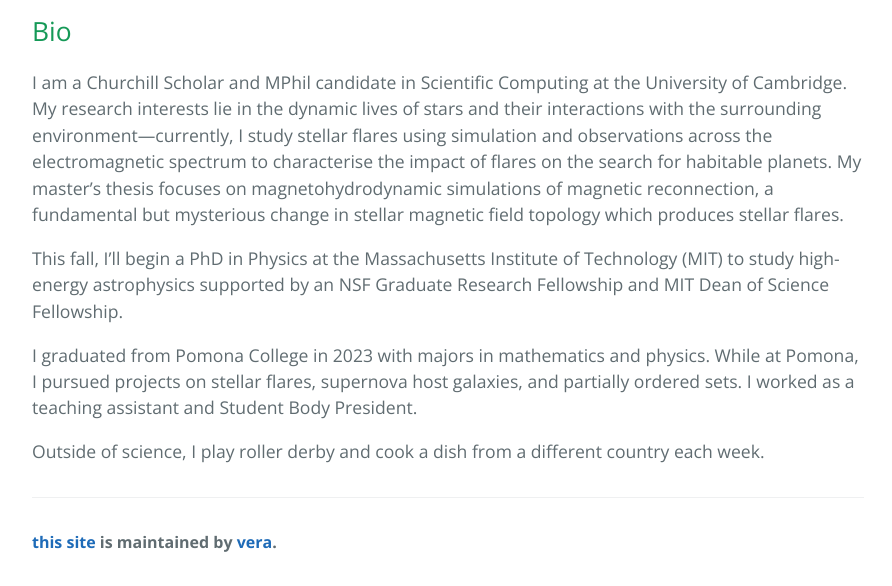
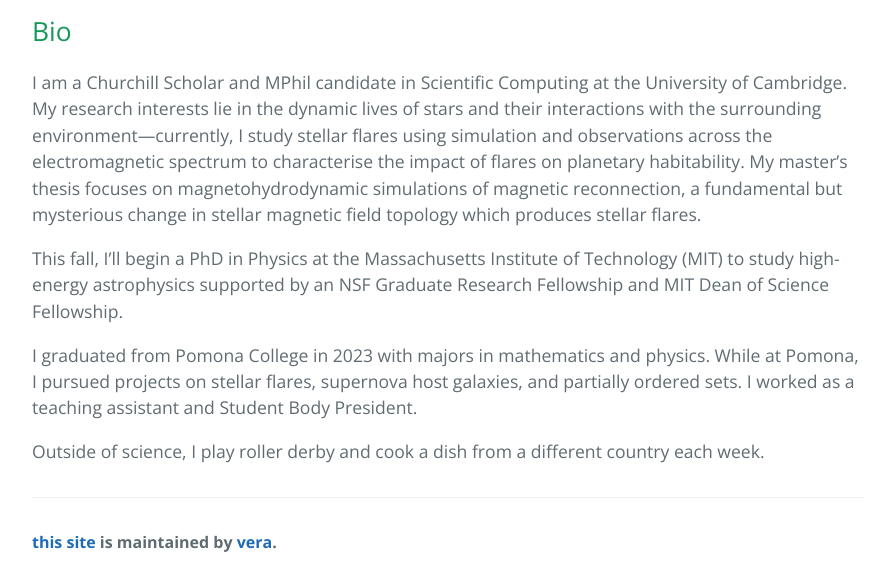
Before and after one commit to veraberger/veraberger.github.io, a Jekyll site: the page built from index.md, in a window 1280 px wide. Shown: the part 682-1268 px from the top of the page, without its empty margins (192-1084 px from the left). Built offline with Jekyll 4.4.1, drawn with Linux system fonts in a browser that asks for light colours.

Commit message:
Update index.md

```diff
--- a/index.md
+++ b/index.md
@@ -10,7 +10,7 @@
 </div>
 
 ## Bio
-I am a Churchill Scholar and MPhil candidate in Scientific Computing at the University of Cambridge. My research interests lie in the dynamic lives of stars and their interactions with the surrounding environment—currently, I study stellar flares using simulation and observations across the electromagnetic spectrum to characterise the impact of flares on the search for habitable planets. My master's thesis focuses on magnetohydrodynamic simulations of magnetic reconnection, a fundamental but mysterious change in stellar magnetic field topology which produces stellar flares.
+I am a Churchill Scholar and MPhil candidate in Scientific Computing at the University of Cambridge. My research interests lie in the dynamic lives of stars and their interactions with the surrounding environment—currently, I study stellar flares using simulation and observations across the electromagnetic spectrum to characterise the impact of flares on planetary habitability. My master's thesis focuses on magnetohydrodynamic simulations of magnetic reconnection, a fundamental but mysterious change in stellar magnetic field topology which produces stellar flares.
 
 This fall, I'll begin a PhD in Physics at the Massachusetts Institute of Technology (MIT) to study high-energy astrophysics supported by an NSF Graduate Research Fellowship and MIT Dean of Science Fellowship.
 
```
